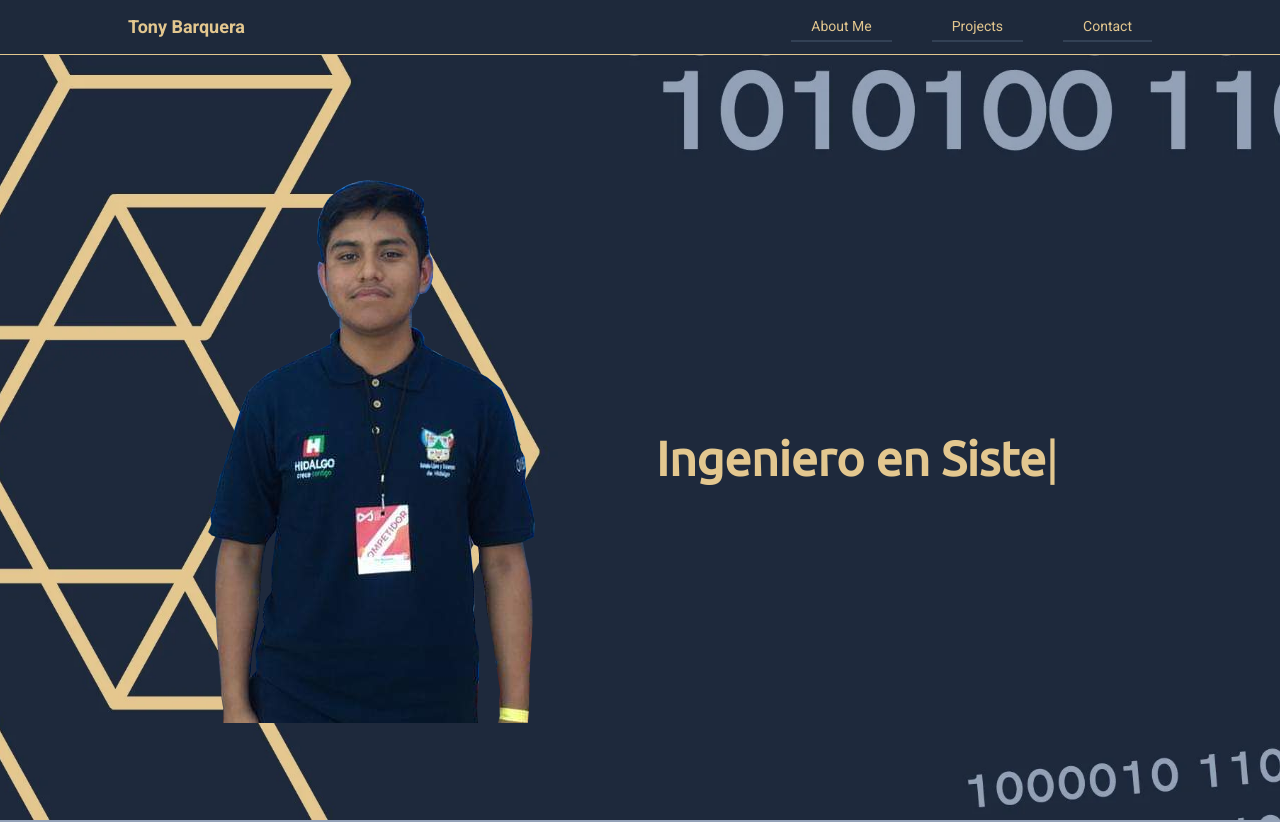
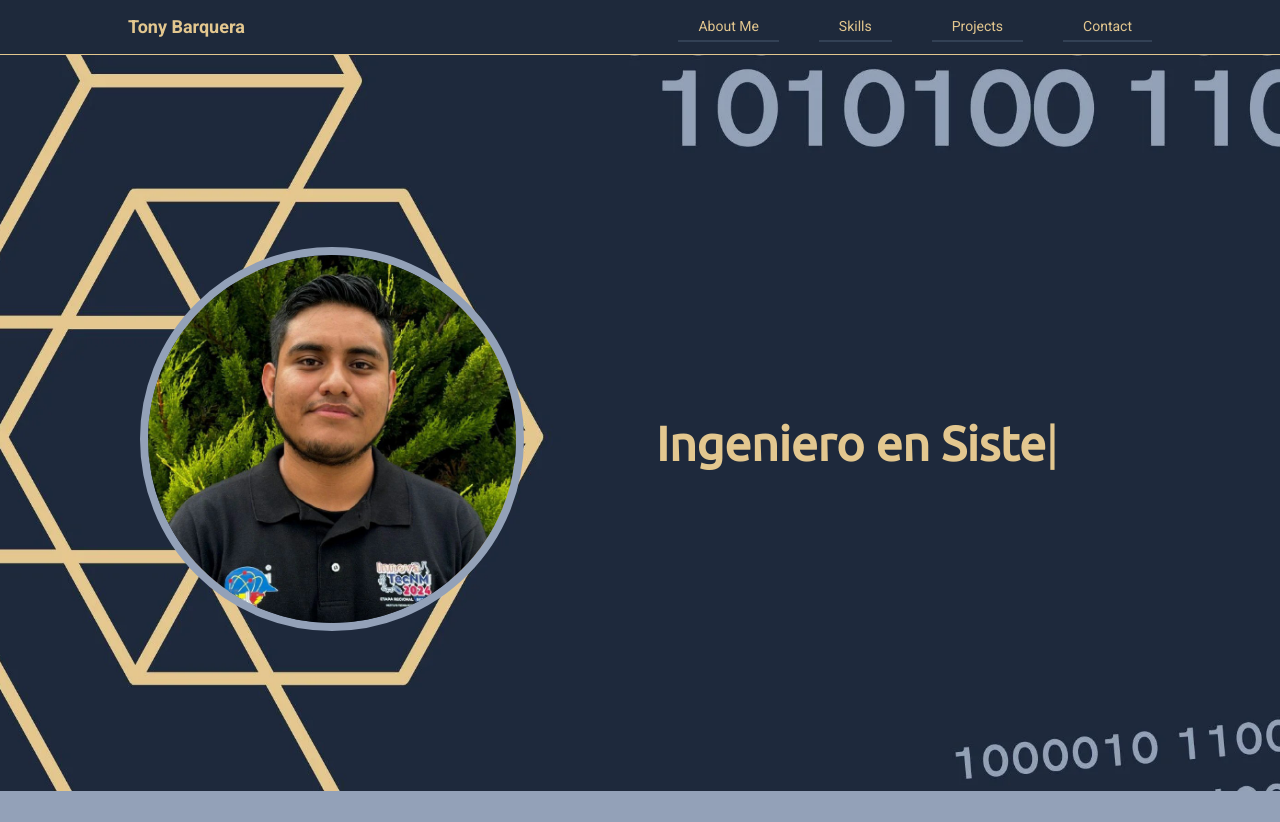
Before and after one commit to tonybarquera/web, a React (Vite) app: page / in a window 1280 px wide. Shown: the top 822 px of the page. Built offline with nearby package versions, Linux system fonts and the light colour scheme.

Commit message:
[FIX] Change profile photo

```diff
--- a/src/components/AboutMe.tsx
+++ b/src/components/AboutMe.tsx
@@ -22,11 +22,12 @@ function AboutMe() {
 
   return (
     <div className='bg-hero bg-cover bg-no-repeat bg-center border-primary border-t'>
-      <section className="py-8 mx-10" id="contact">
-        <div className="max-w-5xl mx-auto">
-          <div className="flex flex-col md:grid md:grid-cols-2 gap-4 md:gap-8 md:mt-8 items-center justify-center py-2 md:py-8">
+      <section className="py-8 mx-10" id="about">
+        <div className="max-w-7xl mx-auto">
+          <div className="flex flex-col md:grid md:grid-cols-2 gap-8 md:gap-8 md:mt-8 items-center justify-center py-24 md:py-32">
             <div className="mx-auto">
-              <img src="./tony_photo.png" alt="tony photo"/>
+              {/* <img src="./tony_photo.png" alt="tony photo"/> */}
+              <img src="./profile.jpg" alt="tony photo" className='rounded-full w-96 border-secondary border-8' />
             </div>
             <div className='h-16'>
               <span className='typed-text' ref={element} />
--- a/src/components/Header.tsx
+++ b/src/components/Header.tsx
@@ -20,6 +20,7 @@ function Header() {
 
         <nav className={`flex flex-col mt-3 md:mt-0 md:flex-row gap-5 md:gap-10  ${ !activeMenu ? 'hidden' : ''} md:flex items-center transition ease-in-out delay-500`}>
           <NavLink text="About Me" reference='about' setActiveMenu={setActiveMenu} />
+          <NavLink text="Skills" reference='skills' setActiveMenu={setActiveMenu} />
           <NavLink text="Projects" reference='projects' setActiveMenu={setActiveMenu} />
           <NavLink text="Contact" reference='contact' setActiveMenu={setActiveMenu} />
         </nav>
```
Also changed, not shown: public/profile.jpg (added).
